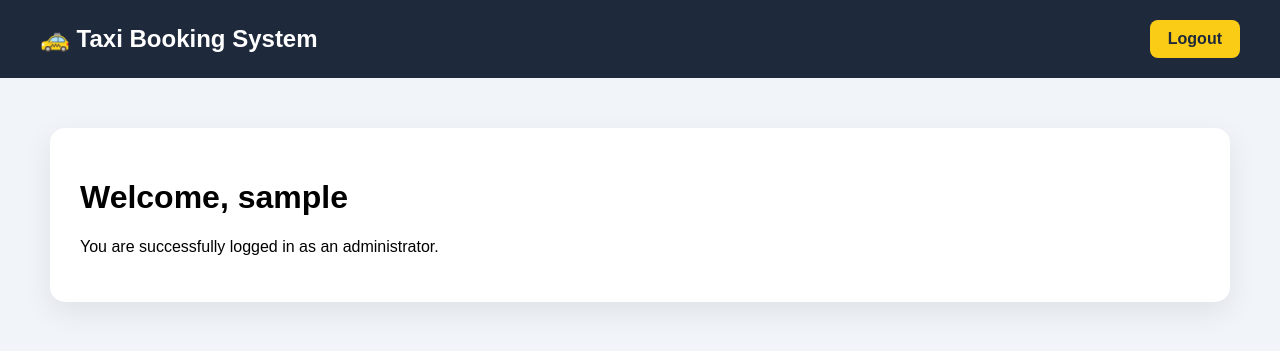
After one commit to Avanipatel910/TaxiBookingSystem, a Django app: page /dashboard/ in a window 1280 px wide. The commit adds this page. Shown: the top 351 px of the page. Run offline with Django 5.2, Linux system fonts and the light colour scheme; the visitor is signed in with stand-in values (Sample User, id 1).

Commit message:
Task 4 - Implement admin login and logout

```diff
--- a/core/urls.py
+++ b/core/urls.py
@@ -1,6 +1,9 @@
 from django.urls import path
 from . import views
 
+
 urlpatterns = [
     path('admin-login/', views.admin_login, name='admin_login'),
+    path('logout/', views.admin_logout, name='admin_logout'),
+    path('dashboard/', views.dashboard, name='dashboard'),
 ]
--- a/core/views.py
+++ b/core/views.py
@@ -1,10 +1,41 @@
-from django.shortcuts import render
-
-from django.http import HttpResponse
+from django.contrib.auth import authenticate, login, logout
+from django.shortcuts import render, redirect
 
 
-def home(request):
-    return HttpResponse("Taxi Booking System is running!")
+def admin_login(request):
+    if request.user.is_authenticated:
+        return redirect('dashboard')
 
-def admin_login(request):
+    if request.method == 'POST':
+        username = request.POST.get('username')
+        password = request.POST.get('password')
+
+        user = authenticate(
+            request,
+            username=username,
+            password=password
+        )
+
+        if user is not None and user.is_staff:
+            login(request, user)
+            return redirect('dashboard')
+
+        return render(
+            request,
+            'admin_login.html',
+            {'error': 'Invalid admin username or password.'}
+        )
+
     return render(request, 'admin_login.html')
+
+
+def admin_logout(request):
+    logout(request)
+    return redirect('admin_login')
+
+
+def dashboard(request):
+    if not request.user.is_authenticated or not request.user.is_staff:
+        return redirect('admin_login')
+
+    return render(request, 'dashboard.html')
--- a/taxi_booking/urls.py
+++ b/taxi_booking/urls.py
@@ -1,9 +1,11 @@
 from django.contrib import admin
 from django.urls import path
-from core.views import home, admin_login
+from core.views import admin_login, admin_logout, dashboard
+
 
 urlpatterns = [
-    path("", home, name="home"),
-    path("admin/", admin.site.urls),
-    path("admin-login/", admin_login, name="admin_login"),
+    path('admin/', admin.site.urls),
+    path('admin-login/', admin_login, name='admin_login'),
+    path('logout/', admin_logout, name='admin_logout'),
+    path('dashboard/', dashboard, name='dashboard'),
 ]
--- /dev/null
+++ b/templates/dashboard.html
@@ -0,0 +1,68 @@
+<!DOCTYPE html>
+<html lang="en">
+<head>
+    <meta charset="UTF-8">
+    <meta name="viewport" content="width=device-width, initial-scale=1.0">
+    <title>Admin Dashboard | Taxi Booking System</title>
+
+    <style>
+        body {
+            margin: 0;
+            font-family: Arial, sans-serif;
+            background: #f1f5f9;
+        }
+
+        .navbar {
+            background: #1e293b;
+            color: white;
+            padding: 20px 40px;
+            display: flex;
+            justify-content: space-between;
+            align-items: center;
+        }
+
+        .navbar h2 {
+            margin: 0;
+        }
+
+        .logout {
+            color: #1e293b;
+            background: #facc15;
+            padding: 10px 18px;
+            text-decoration: none;
+            border-radius: 8px;
+            font-weight: bold;
+        }
+
+        .container {
+            padding: 50px;
+        }
+
+        .card {
+            background: white;
+            padding: 30px;
+            border-radius: 15px;
+            box-shadow: 0 10px 30px rgba(0, 0, 0, .08);
+        }
+    </style>
+</head>
+
+<body>
+
+    <div class="navbar">
+        <h2>🚕 Taxi Booking System</h2>
+
+        <a href="{% url 'admin_logout' %}" class="logout">
+            Logout
+        </a>
+    </div>
+
+    <div class="container">
+        <div class="card">
+            <h1>Welcome, {{ request.user.username }}</h1>
+            <p>You are successfully logged in as an administrator.</p>
+        </div>
+    </div>
+
+</body>
+</html>
```
Also changed, not shown: templates/admin_login.html (+6 -2 lines).
